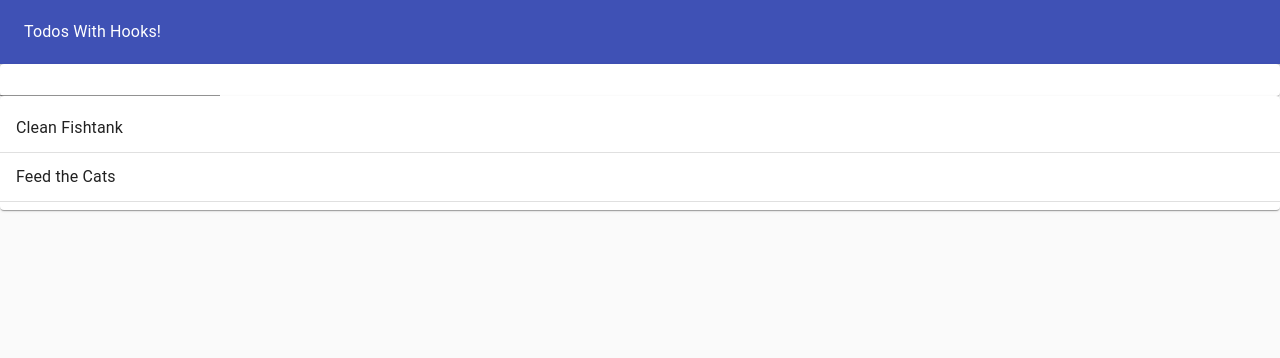
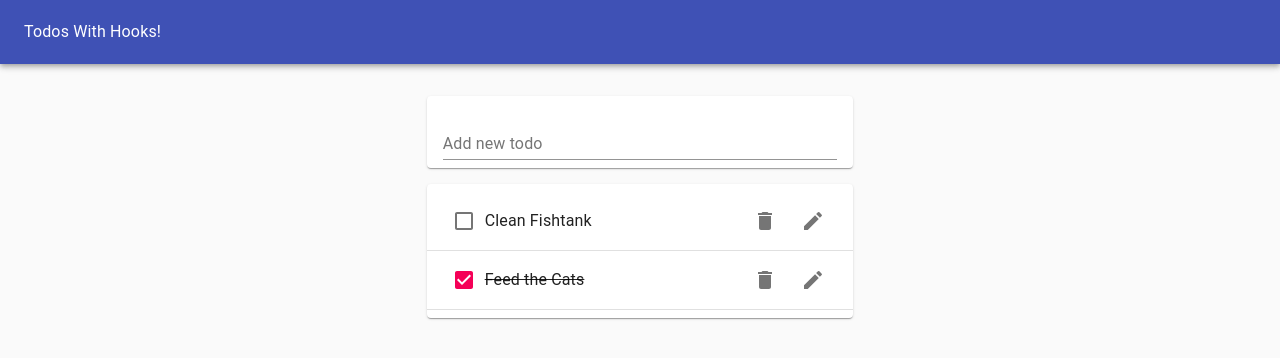
Before and after one commit to AlyneAlvarenga/hooks-todo-app, a React (Create React App) app: page / in a window 1280 px wide. Shown: the top 358 px of the page. Built offline with nearby package versions, Linux system fonts and the light colour scheme.

Commit message:
added todo and buttons for deleting and editing

```diff
--- a/package.json
+++ b/package.json
@@ -4,6 +4,7 @@
   "private": true,
   "dependencies": {
     "@material-ui/core": "^4.9.11",
+    "@material-ui/icons": "^4.9.1",
     "@testing-library/jest-dom": "^4.2.4",
     "@testing-library/react": "^9.5.0",
     "@testing-library/user-event": "^7.2.1",
--- /dev/null
+++ b/src/Todo.js
@@ -0,0 +1,31 @@
+import React from 'react';
+import ListItem from '@material-ui/core/ListItem';
+import ListItemText from '@material-ui/core/ListItemText';
+import Checkbox from '@material-ui/core/Checkbox';
+import IconButton from '@material-ui/core/IconButton';
+import DeleteIcon from '@material-ui/icons/Delete';
+import EditIcon from '@material-ui/icons/Edit';
+import ListItemSecondaryAction from '@material-ui/core/ListItemSecondaryAction';
+
+
+function Todo({task, completed}) {
+  return (
+    <ListItem>
+      <Checkbox tabIndex={-1} checked={completed} />
+      <ListItemText style={{textDecoration: completed ? "line-through" : "none" }}>
+        {task}
+      </ListItemText>
+      <ListItemSecondaryAction>
+        <IconButton aria-label="delete">
+          <DeleteIcon />
+        </IconButton>
+        <IconButton aria-label="edit">
+          <EditIcon />
+        </IconButton>
+      </ListItemSecondaryAction>
+    </ListItem>
+  );
+
+}
+
+export default Todo;
--- a/src/TodoApp.js
+++ b/src/TodoApp.js
@@ -35,8 +35,12 @@
           <Typography color='inherit'>Todos With Hooks!</Typography>
         </Toolbar>
       </AppBar>
-      <TodoForm addTodo={addTodo} />
-      <TodoList todos={todos} />
+      <Grid container justify="center" style={{marginTop: '1rem'}}>
+        <Grid item xs={11} md={8} lg={4}>
+          <TodoForm addTodo={addTodo} />
+          <TodoList todos={todos} />
+        </Grid>
+      </Grid>
     </Paper>
   )
 }
--- a/src/TodoForm.js
+++ b/src/TodoForm.js
@@ -7,13 +7,13 @@
   const [value, handleChange, reset] = useInputState('');
 
   return (
-    <Paper>
+    <Paper style={{margin: '1rem 0', padding: '0 1rem'}}>
       <form onSubmit={(e) => {
         e.preventDefault();
         addTodo(value);
         reset();
       }}>
-        <TextField value={value} onChange={handleChange} />
+        <TextField value={value} onChange={handleChange} margin="normal" label='Add new todo' fullWidth/>
       </form>
     </Paper>
   )
--- a/src/TodoList.js
+++ b/src/TodoList.js
@@ -1,9 +1,8 @@
 import React from 'react';
 import Paper from '@material-ui/core/Paper';
 import List from '@material-ui/core/List';
-import ListItem from '@material-ui/core/ListItem';
-import ListItemText from '@material-ui/core/ListItemText';
 import Divider from '@material-ui/core/Divider';
+import Todo from './Todo';
 
 
 const TodoList = (props) => {
@@ -13,9 +12,7 @@
       {props.todos.map(todo => {
         return (
           <>
-          <ListItem>
-            <ListItemText>{todo.task}</ListItemText>
-          </ListItem>
+          <Todo task={todo.task} key={todo.id} completed={todo.completed} />
           <Divider />
           </>
         )
```
Also changed, not shown: 1 other file (tests, documents, lock files or other folders).
